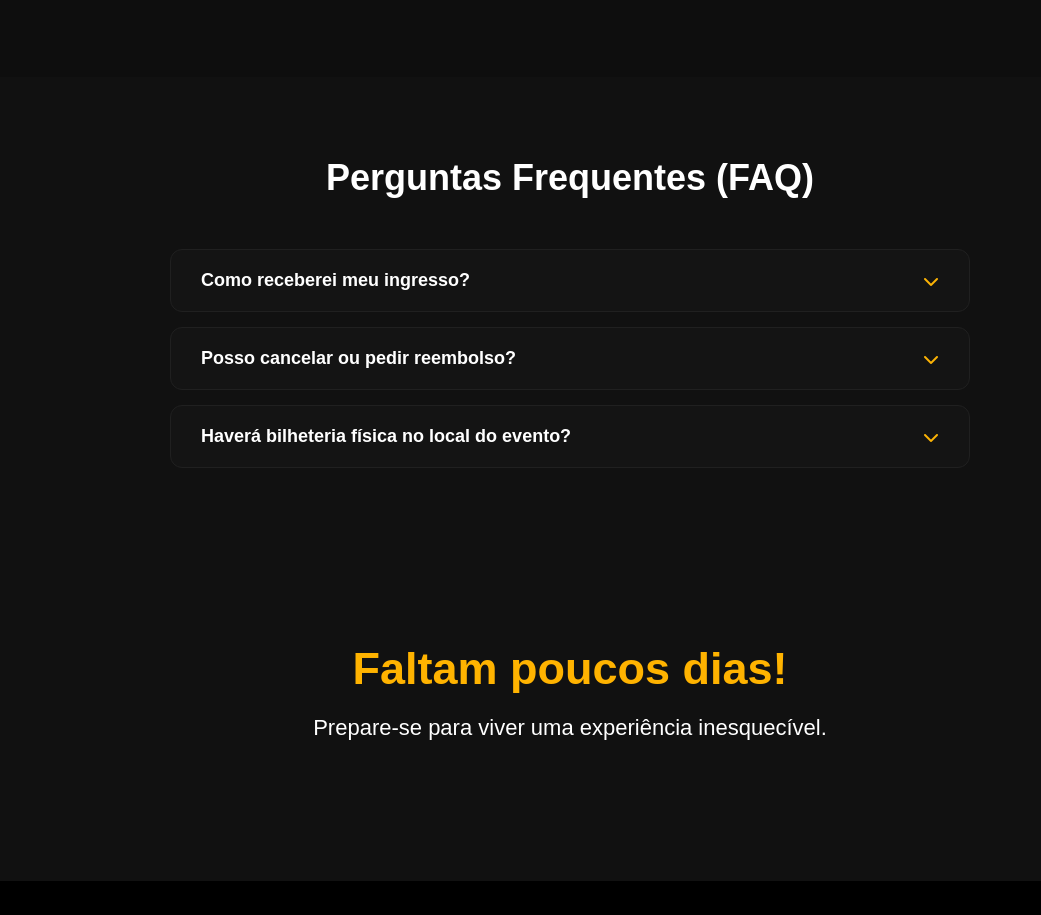
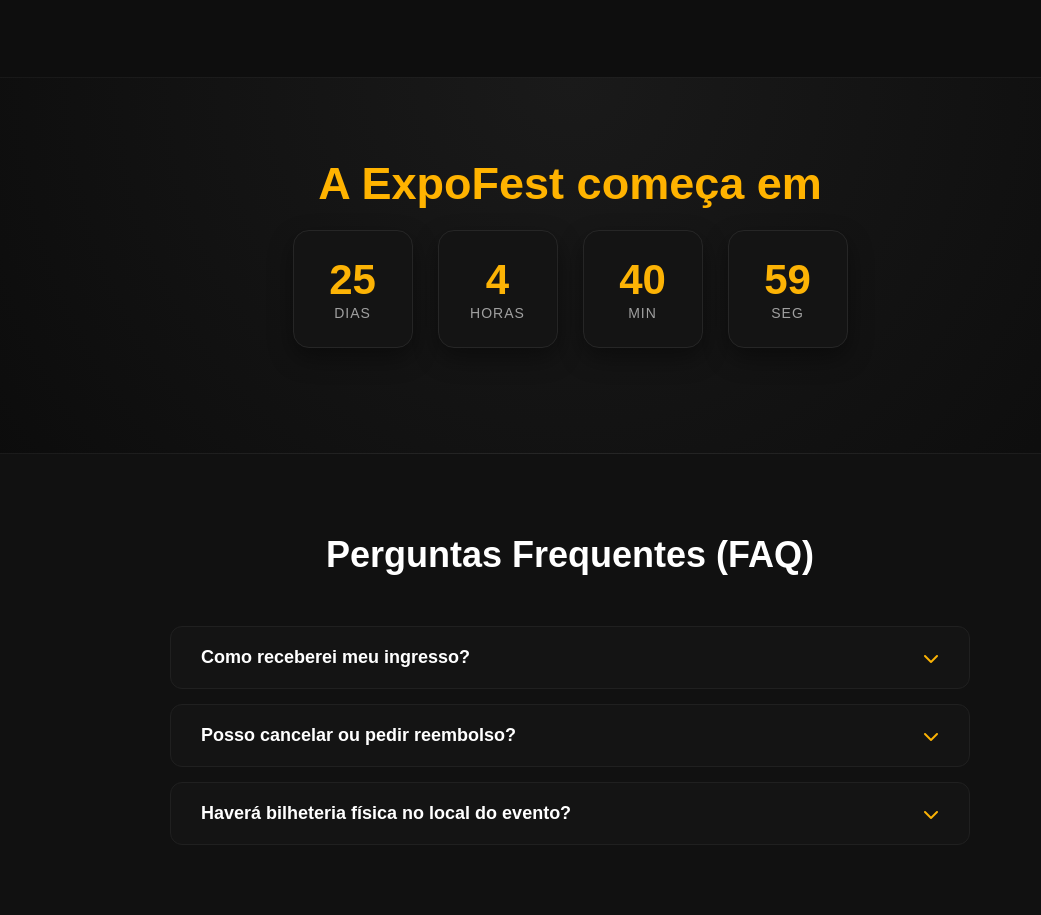
Before and after one commit to Dduardanasscz/projetofinal_controledeversoes, a plain HTML site: page ingressos.html in a window 1280 px wide. Shown: the part 1485-2400 px from the top of the page, without its empty margins (70-1111 px from the left). Drawn offline with Linux system fonts and the light colour scheme.

Commit message:
Adiciona contador regressivo da ExpoFest até 23 de julho

```diff
--- a/ingressos.css
+++ b/ingressos.css
@@ -481,3 +481,65 @@ footer .final-texto {
     from { transform: scale(0.8); opacity: 0; }
     to { transform: scale(1); opacity: 1; }
 }
+
+/* ==========================
+   CONTADOR REGRESSIVO
+========================== */
+.contador {
+    padding: 80px 8%;
+    text-align: center;
+    background: radial-gradient(circle at top, #1a1a1a 0%, #0b0b0b 100%);
+    border-top: 1px solid rgba(255,255,255,0.05);
+    border-bottom: 1px solid rgba(255,255,255,0.05);
+}
+
+.contador h2 {
+    font-size: 34px;
+    font-weight: 800;
+    margin-bottom: 30px;
+    color: #ffffff;
+}
+
+.contador-box {
+    display: flex;
+    justify-content: center;
+    gap: 25px;
+    flex-wrap: wrap;
+    margin-bottom: 25px;
+}
+
+.tempo {
+    background: #141414;
+    border: 1px solid #262626;
+    padding: 25px 30px;
+    border-radius: 16px;
+    min-width: 120px;
+    box-shadow: 0 10px 25px rgba(0,0,0,0.4);
+    transition: transform 0.3s ease;
+}
+
+.tempo:hover {
+    transform: translateY(-5px);
+    border-color: #fcb305;
+}
+
+.tempo span {
+    display: block;
+    font-size: 42px;
+    font-weight: 800;
+    color: #fcb305;
+}
+
+.tempo small {
+    font-size: 14px;
+    color: #a0a0a0;
+    text-transform: uppercase;
+    letter-spacing: 1px;
+    margin-top: 5px;
+}
+
+#mensagem-contador {
+    color: #a0a0a0;
+    font-size: 16px;
+    margin-top: 10px;
+}
--- a/ingressos.html
+++ b/ingressos.html
@@ -120,6 +120,32 @@
         </div>
     </section>
 
+    <section class="contador">
+    <h2> A ExpoFest começa em</h2>
+
+    <div class="contador-box">
+        <div class="tempo">
+            <span id="dias">00</span>
+            <small>Dias</small>
+        </div>
+
+        <div class="tempo">
+            <span id="horas">00</span>
+            <small>Horas</small>
+        </div>
+
+        <div class="tempo">
+            <span id="minutos">00</span>
+            <small>Min</small>
+        </div>
+
+        <div class="tempo">
+            <span id="segundos">00</span>
+            <small>Seg</small>
+        </div>
+    </div>
+</section>
+
     <section id="faq" class="faq-section">
         <h2>Perguntas Frequentes (FAQ)</h2>
         <div class="faq-container">
@@ -172,8 +198,9 @@
     <h2>Faltam poucos dias!</h2>
 
     <p>Prepare-se para viver uma experiência inesquecível.</p>
+</section>
 
-</section>
+
 
 
 <footer>
--- a/ingressos.js
+++ b/ingressos.js
@@ -75,5 +75,62 @@ document.addEventListener("DOMContentLoaded", () => {
             item.classList.toggle("active");
         });
     });
+});
 
-});
+
+// ==========================
+// CONTADOR EXPOFEST
+// até 23/07/2026 00:00
+// ==========================
+
+const dataEvento = new Date("2026-07-23T00:00:00").getTime();
+
+const diasEl = document.getElementById("dias");
+const horasEl = document.getElementById("horas");
+const minutosEl = document.getElementById("minutos");
+const segundosEl = document.getElementById("segundos");
+const mensagem = document.getElementById("mensagem-contador");
+
+function atualizarContador() {
+
+    const agora = new Date().getTime();
+    const distancia = dataEvento - agora;
+
+    if (distancia <= 0) {
+        diasEl.textContent = "00";
+        horasEl.textContent = "00";
+        minutosEl.textContent = "00";
+        segundosEl.textContent = "00";
+
+        if (mensagem) {
+            mensagem.textContent = "🎉 A EXPOFEST COMEÇOU!";
+        }
+
+        return;
+    }
+
+    const dias = Math.floor(distancia / (1000 * 60 * 60 * 24));
+    const horas = Math.floor((distancia % (1000 * 60 * 60 * 24)) / (1000 * 60 * 60));
+    const minutos = Math.floor((distancia % (1000 * 60 * 60)) / (1000 * 60));
+    const segundos = Math.floor((distancia % (1000 * 60)) / 1000);
+
+    if (diasEl) diasEl.textContent = dias;
+    if (horasEl) horasEl.textContent = horas;
+    if (minutosEl) minutosEl.textContent = minutos;
+    if (segundosEl) segundosEl.textContent = segundos;
+
+    if (mensagem) {
+        if (dias <= 1) {
+            mensagem.textContent = " É AMANHÃ!";
+        } else if (dias <= 3) {
+            mensagem.textContent = " Falta muito pouco!";
+        } else if (dias <= 7) {
+            mensagem.textContent = " A contagem está ficando séria!";
+        } else {
+            mensagem.textContent = "Prepare-se para viver uma experiência inesquecível.";
+        }
+    }
+}
+
+setInterval(atualizarContador, 1000);
+atualizarContador();
```
